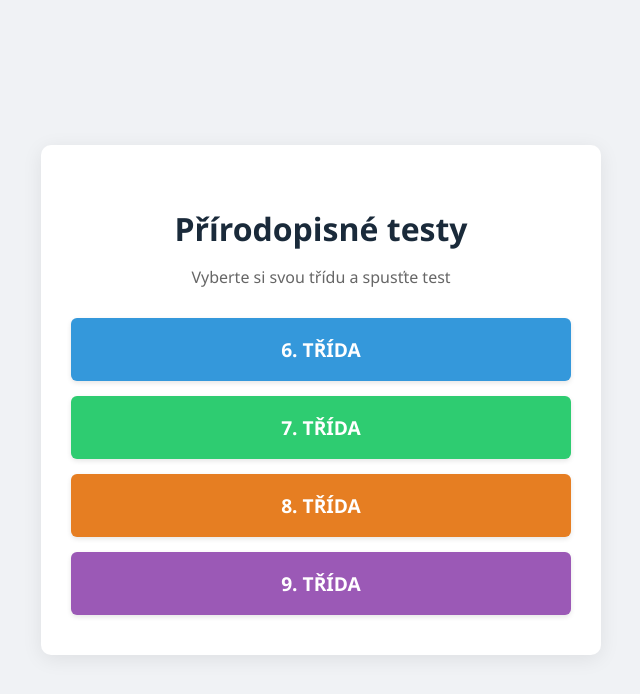
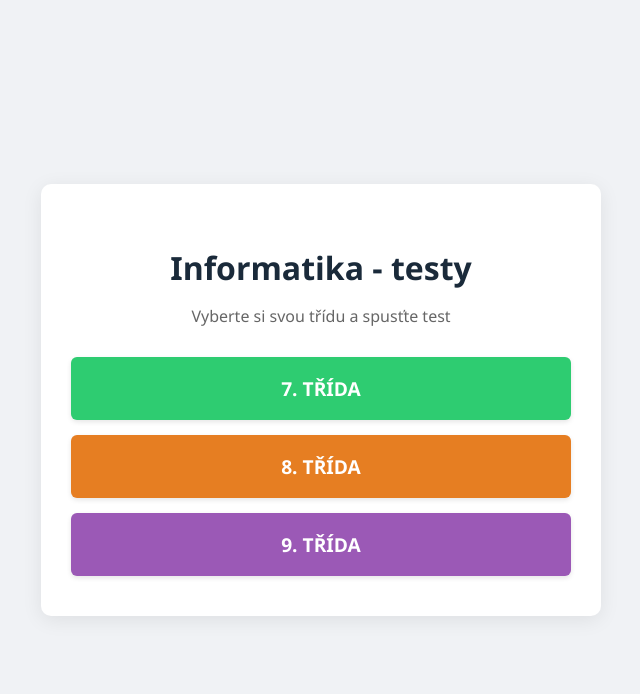
Before and after one commit to Ekratol/testi, a plain HTML site: page index.html in a window 1280 px wide. Shown: the whole page, without its empty margins (319-959 px from the left). Drawn offline with Linux system fonts and the light colour scheme.

Commit message:
Change subject and links in index.html
Updated subject from 'Přírodopisné testy' to 'Informatika - testy' and adjusted corresponding links.

```diff
--- a/index.html
+++ b/index.html
@@ -55,9 +55,6 @@
             transform: translateY(-2px);
             box-shadow: 0 4px 8px rgba(0,0,0,0.15);
         }
-        .btn-6 { background-color: #3498db; }
-        .btn-6:hover { background-color: #2980b9; }
-
         .btn-7 { background-color: #2ecc71; }
         .btn-7:hover { background-color: #27ae60; }
 
@@ -71,11 +68,10 @@
 <body>
 
 <div class="menu-container">
-    <h1>Přírodopisné testy</h1>
+    <h1>Informatika - testy</h1>
     <p>Vyberte si svou třídu a spusťte test</p>
 
     <div class="grid-menu">
-        <a href="index6.html" class="menu-btn btn-6">6. TŘÍDA</a>
         <a href="index7.html" class="menu-btn btn-7">7. TŘÍDA</a>
         <a href="index8.html" class="menu-btn btn-8">8. TŘÍDA</a>
         <a href="index9.html" class="menu-btn btn-9">9. TŘÍDA</a>
```
